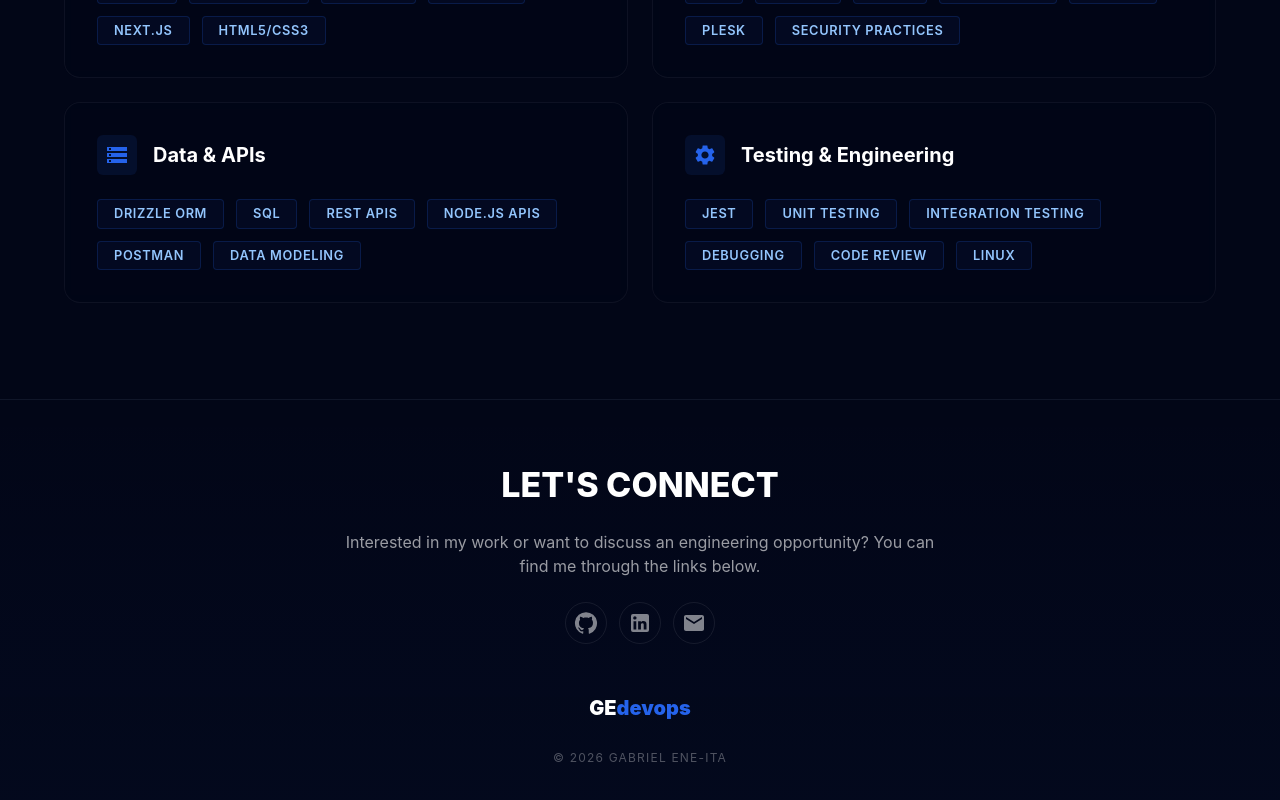
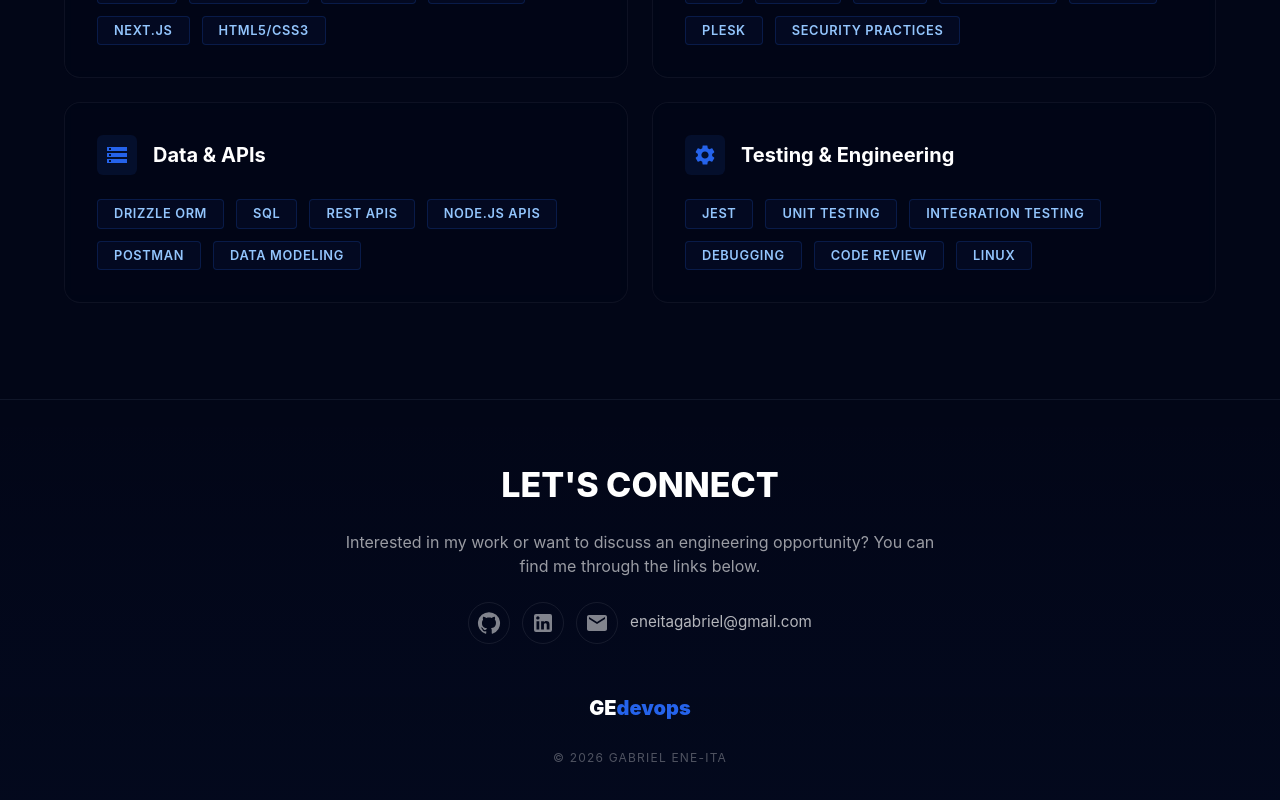
Before and after one commit to GEdevsecops/ge-devsecops-portfolio, a React (Vite) app in the folder apps/frontend/: page / in a window 1280 px wide. Shown: the part 3661-4461 px from the top of the page. Built offline with nearby package versions, Linux system fonts and the light colour scheme.

Commit message:
feat(frontend): make email contact visible

```diff
--- a/apps/frontend/src/containers/FooterContainer.tsx
+++ b/apps/frontend/src/containers/FooterContainer.tsx
@@ -18,7 +18,7 @@ const socialLinks = [
     id: 'email',
     Icon: Email,
     label: 'Email',
-    href: 'mailto:eneitagabriel@gmail.com',
+    href: 'https://mail.google.com/mail/?view=cm&fs=1&to=eneitagabriel@gmail.com',
   },
 ];
 
@@ -65,14 +65,20 @@ export default function FooterContainer() {
             opportunity? You can find me through the links below.
           </Typography>
 
-          <Stack direction="row" spacing={1.5}>
+          <Stack
+            direction="row"
+            spacing={1.5}
+            sx={{
+              alignItems: 'center',
+            }}
+          >
             {socialLinks.map(({ id, Icon, label, href }) => (
               <IconButton
                 key={id}
                 component="a"
                 href={href}
-                target={id === 'email' ? undefined : '_blank'}
-                rel={id === 'email' ? undefined : 'noopener noreferrer'}
+                target="_blank"
+                rel="noopener noreferrer"
                 aria-label={label}
                 size="medium"
                 sx={{
@@ -90,6 +96,22 @@ export default function FooterContainer() {
                 <Icon />
               </IconButton>
             ))}
+
+            <Typography
+              component="a"
+              href="mailto:eneitagabriel@gmail.com"
+              sx={{
+                color: 'rgba(255,255,255,0.7)',
+                textDecoration: 'none',
+                fontSize: '0.95rem',
+                ml: 1,
+                '&:hover': {
+                  color: '#2563eb',
+                },
+              }}
+            >
+              eneitagabriel@gmail.com
+            </Typography>
           </Stack>
 
           <Typography
```
